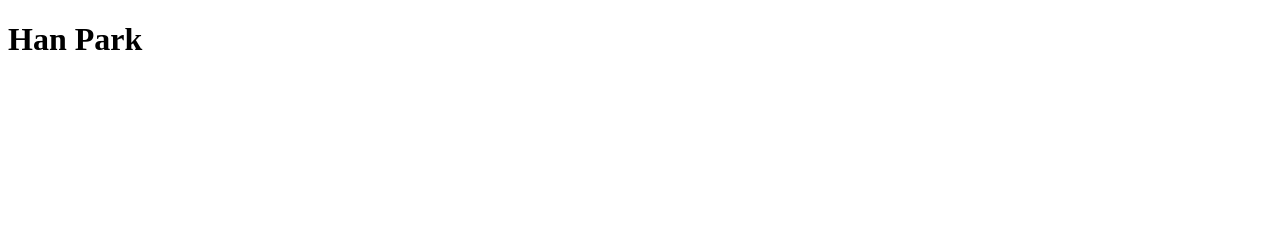
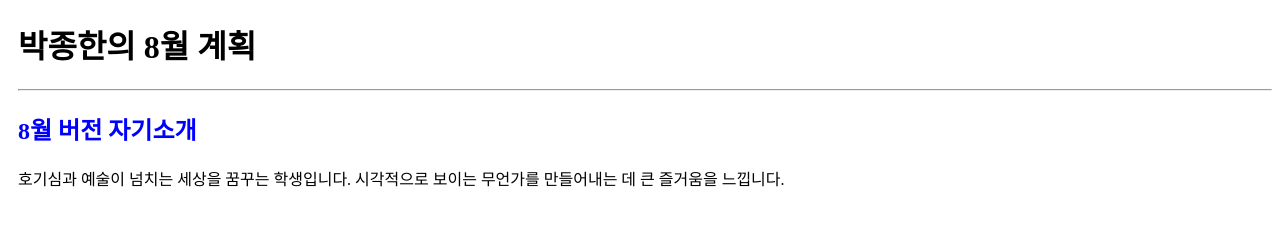
Before and after one commit to Han-park/august, a plain HTML site: page index.html in a window 1280 px wide. Drawn offline with Linux system fonts and the light colour scheme.

Commit message:
started with pure HTML

```diff
--- a/index.html
+++ b/index.html
@@ -5,7 +5,13 @@
     <title>Han Park August</title>
   </head>
   <body>
-    <h1>Han Park</h1>
+    <div class="container" style="margin-left: 10px;">
+      <h1>박종한의 8월 계획</h1>
+      <hr/>
+      <h2 style="color: blue">8월 버전 자기소개</h2>
+        <p>호기심과 예술이 넘치는 세상을 꿈꾸는 학생입니다. 시각적으로 보이는 무언가를 만들어내는 데 큰 즐거움을 느낍니다.</p>
+    </div>
+
 
   </body>
 </html>
```
